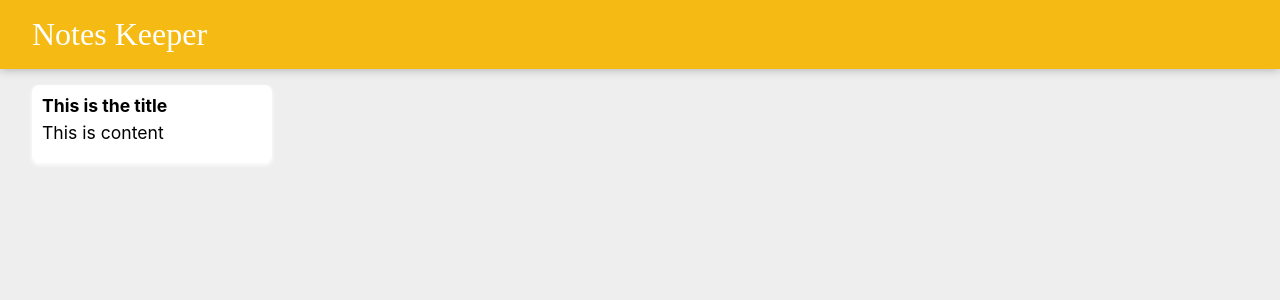
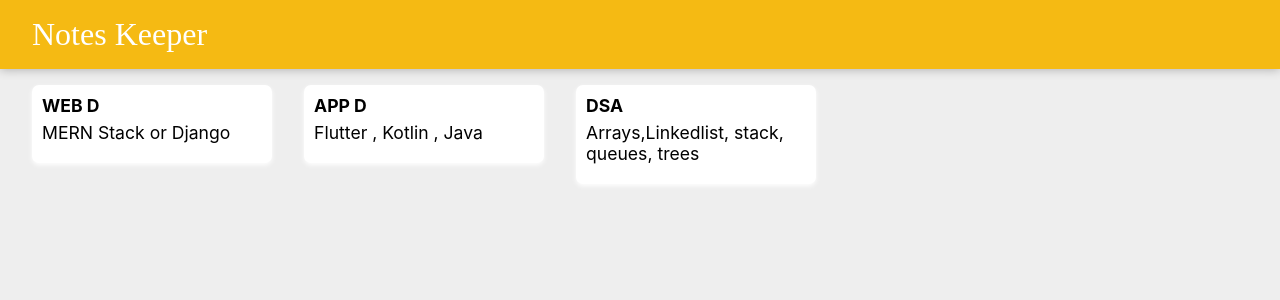
Before and after one commit to girivivek45/Keeper-app, a React (Create React App) app: page / in a window 1280 px wide. Shown: the top 300 px of the page. Built offline with nearby package versions, Linux system fonts and the light colour scheme.

Commit message:
2nd commit

```diff
--- a/src/App.js
+++ b/src/App.js
@@ -2,11 +2,18 @@ import logo from './logo.svg';
 import './App.css';
 import Head from './Head';
 import Note from './Note';
+import Notes from './Notes'
+
+function createcard(item){
+  return < Note title ={item.title} content ={item.content} />;
+
+}
+
 function App() {
   return (
     <div>
       <Head/>
-      <Note/>
+      {Notes.map(createcard)}
     </div>
   );
 }
--- a/src/Note.jsx
+++ b/src/Note.jsx
@@ -1,10 +1,10 @@
 import React from "react";
 import './Note.css';
-function  Note(){
+function  Note(props){
     return (
         <div className="note">
-            <h1>This is the title</h1>
-            <p>This is content</p>
+            <h1>{props.title}</h1>
+            <p>{props.content}</p>
         </div>
 
     );
--- /dev/null
+++ b/src/Notes.js
@@ -0,0 +1,15 @@
+const Note = [
+    { title : "WEB D",
+    content : "MERN Stack or Django"
+    },
+    {
+        title: "APP D",
+        content: "Flutter , Kotlin , Java"
+    },
+    {
+        title: "DSA",
+        content: "Arrays,Linkedlist, stack, queues, trees"
+    }
+
+];
+export default Note;
```
